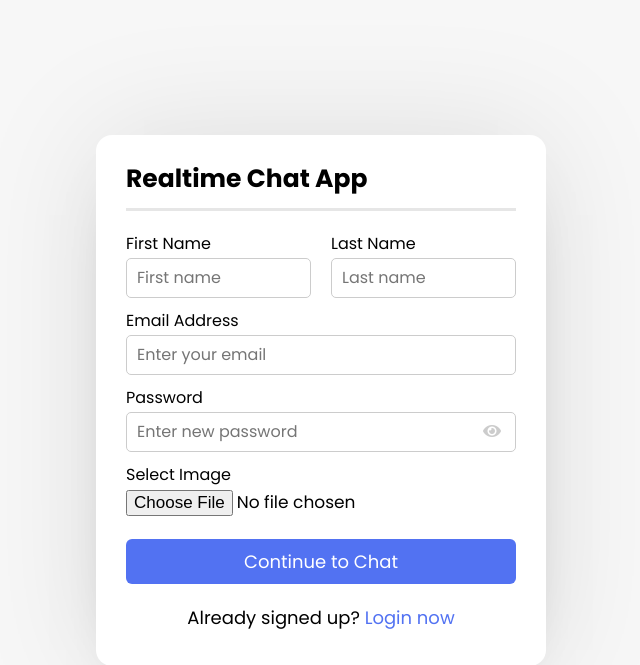
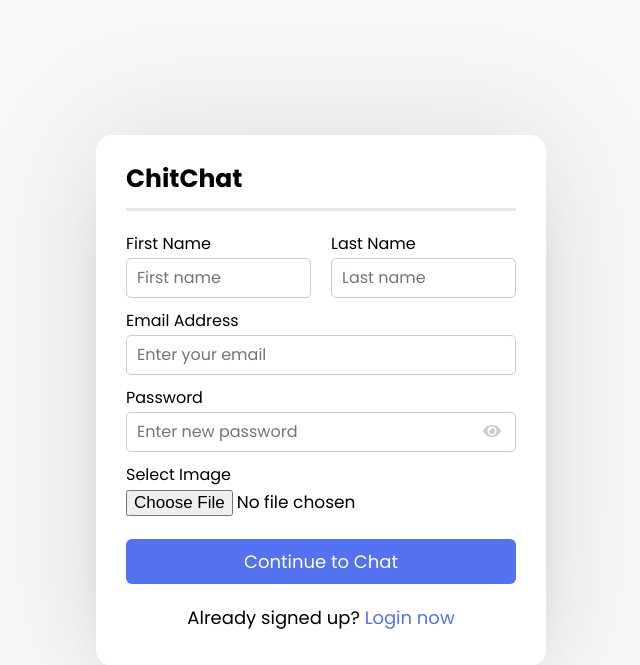
Before and after one commit to NishalNT/ChitChat, a PHP site: page / in a window 1280 px wide. Shown: the top 665 px of the page, without its empty margins (319-959 px from the left). Run offline with PHP 8.4, Linux system fonts and the light colour scheme.

Commit message:
Update index.php

```diff
--- a/index.php
+++ b/index.php
@@ -9,7 +9,7 @@
 <body>
   <div class="wrapper">
     <section class="form signup">
-      <header>Realtime Chat App</header>
+      <header>ChitChat</header>
       <form action="#" method="POST" enctype="multipart/form-data" autocomplete="off">
         <div class="error-text"></div>
         <div class="name-details">
```
